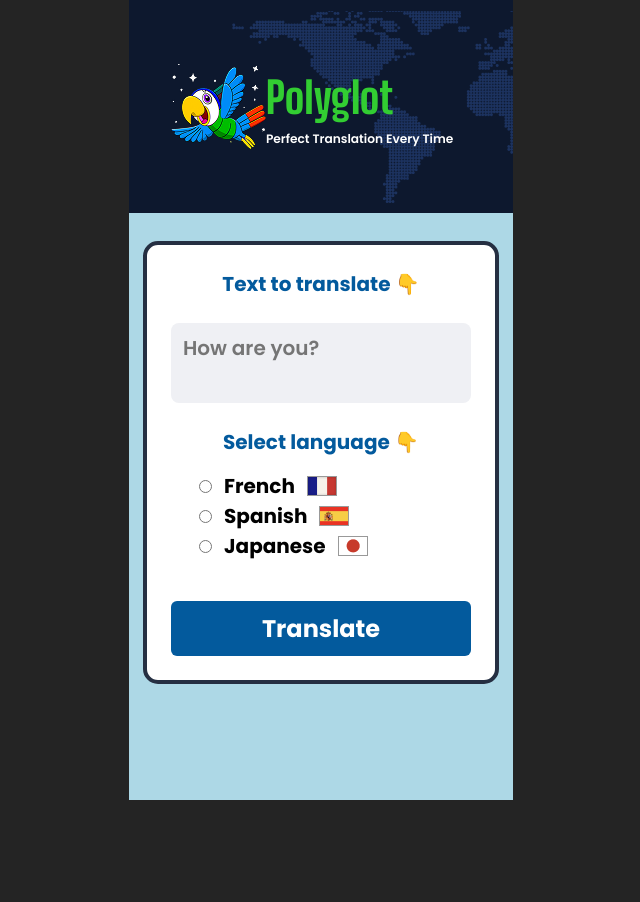
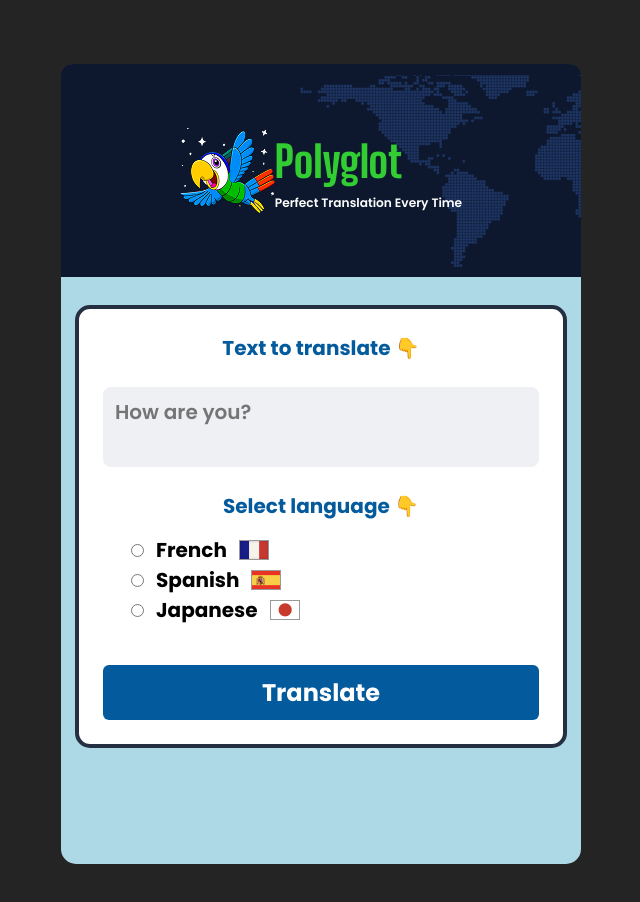
Before and after one commit to hairama/polyglot, a React (Vite) app: page / in a window 1280 px wide. Shown: the top 902 px of the page, without its empty margins (319-959 px from the left). Before the commit the page ends 800 px from the top, so only its background shows below. Built offline with nearby package versions, Linux system fonts and the light colour scheme; no server answers.

Commit message:
Added error handling

```diff
--- a/src/App.css
+++ b/src/App.css
@@ -1,9 +1,15 @@
 main {
   flex-direction: column;
-  min-height: 100vh;
-  border: 4px solid blue;
+  height: 100vh;
+  width: clamp(356px, 65vw, 520px);
   background-color: var(--color-white);
   border: 0;
   margin: 0 auto;
-  background-color: lightblue;
+  background-color: #add8e6;
 }
+
+@media (min-width: 430px) {
+  main {
+    border-radius: 15px;
+  }
+}
--- a/src/elements/SelectLanguage/index.jsx
+++ b/src/elements/SelectLanguage/index.jsx
@@ -5,7 +5,7 @@ import SpFlag from "/sp-flag.png"
 import FrFlag from "/fr-flag.png"
 
 export default function SelectLanguage({ onLanguageChange }) {
-
+    // To simulate data coming from an API or preferences/settings page
     const languageArray = [
                 {language: "French", flag: FrFlag},
                 {language: "Spanish", flag: SpFlag},
--- a/src/elements/TextArea/TextArea.scss
+++ b/src/elements/TextArea/TextArea.scss
@@ -13,11 +13,14 @@ textarea {
     box-sizing: border-box;
     padding: 10px 12px;
     margin: 24px 0;
-    width: 300px;
+    width: clamp(300px, 100%, 440px);
     @include root.input-text;
-
 }
 
 textarea:focus, textarea:active {
     border: none;
 }
+
+.error {
+    color: red;
+}
--- a/src/elements/TextArea/index.jsx
+++ b/src/elements/TextArea/index.jsx
@@ -1,15 +1,15 @@
 import { React } from "react"
 import "./TextArea.scss"
 
-
-export default function Input({id="", labelName = "", value="", onChange}) {
-
+export default function Input({id="", labelName = "", value="", error=null, onChange}) {
+    const isAnError = error ? "error" : ""
     return (
         <>
             <label
                 htmlFor={id}
+                className={isAnError}
             >{labelName}</label>
-            <textarea
+            <textarea className={isAnError}
                 id={id}
                 value={value}
                 placeholder="How are you?"
--- a/src/global/Header/Header.scss
+++ b/src/global/Header/Header.scss
@@ -3,6 +3,7 @@
 header {
     background-color: var(--color-blue-500);
     align-items: center;
+    justify-content: center;
     background-image: url("/world-map-vector.png");
     background-position: right;
     background-repeat: no-repeat;
@@ -28,3 +29,9 @@ p {
     margin-top: 0;
     @include root.by-line;
 }
+
+@media (min-width: 430px) {
+    header {
+      border-radius: 12px 12px 0 0;
+    }
+  }
--- a/src/global/Main/index.jsx
+++ b/src/global/Main/index.jsx
@@ -1,20 +1,37 @@
 import "./Main.scss";
+
 import { React, useState } from "react";
+
 import TextArea from "../../elements/TextArea/index";
 import SelectLanguage from "../../elements/SelectLanguage";
 import Button from "../../elements/Button/index";
+
 import use_translation from "../../hooks/use_translation";
 
 export default function Main() {
+    const { translation, translateText, loading, error } = use_translation();
+
     const [userText, setUserText] = useState("");
     const [selectedLanguage, setSelectedLanguage] = useState("");
     const [isTranslated, setIsTranslated] = useState(false);
-    const { translation, translateText, loading, error } = use_translation();
+    const [formValidationError, setFormValidationError] = useState(null);
+
+    function handleUserInput(userTextValue) {
+        if (userTextValue.length >= 45) {
+            setFormValidationError("Maximum 45 characters")
+        } else {
+            setFormValidationError(null)
+            setUserText(userTextValue)
+        }
+    }
 
     async function handleTranslate() {
         // Check that the user entered text to translate AND selected a language
-        if (!userText || !selectedLanguage) return;
-        // TODO: implement form validation
+        if (!userText || !selectedLanguage ) {
+            setFormValidationError("Enter text & select language");
+            return;
+        }
+        setFormValidationError(null);
         await translateText(userText, selectedLanguage);
 
         // After successful translation, toggle the translation view
@@ -27,13 +44,17 @@ export default function Main() {
         document.getElementById("TextToTranslate").focus()
     }
 
+    const userInputLabelOrErrorMessage = formValidationError ? formValidationError : "Text to translate 👇"
+    const translationOrLoadingOrErrorMessage = (loading === true ) ? (<p>Loading...</p>) : (translation || error)
+
     return (
         <article>
             <TextArea
                 id="TextToTranslate"
-                labelName="Text to translate 👇"
+                labelName={userInputLabelOrErrorMessage}
                 value={userText}
-                onChange={(e) => setUserText(e.target.value)}
+                onChange={(e) => handleUserInput(e.target.value)}
+                error={formValidationError}
                 readOnly={false}/>
             {/* Displays translated text when handleTranslate runs successfully */}
             {isTranslated ? (
@@ -41,7 +62,7 @@ export default function Main() {
                     <TextArea
                         readOnly={true}
                         labelName="Your translation 👇"
-                        value={translation || ""}/>
+                        value={translationOrLoadingOrErrorMessage}/>
                     <Button
                         text="Start Over"
                         onClick={handleStartOver}/>
@@ -55,9 +76,6 @@ export default function Main() {
                         onClick={handleTranslate}/>
                 </>
             )}
-            {/* TODO: move these messages into the TextArea component */}
-            {loading && <p>Loading...</p>}
-            {error && <p style={{ color: "red" }}>Error: {error}</p>}
         </article>
     );
 }
--- a/src/hooks/use_translation.jsx
+++ b/src/hooks/use_translation.jsx
@@ -14,7 +14,6 @@ export default function use_translation() {
     const [error, setError] = useState(null);
 
     const translateText = useCallback(async (userText, language) => {
-        console.log(`Text: ${userText}, language: ${language}`)
         if (!userText || !language) {
             console.warn("Skipping translation: Missing userText or language");
             return;
@@ -29,8 +28,6 @@ export default function use_translation() {
                     { role: "user", content: userText }
                 ]
             });
-
-            console.log("OpenAI Response:", response);
 
             if (!response || !response.choices || !response.choices[0]?.message?.content) {
                 throw new Error("Invalid API response");
--- a/src/index.css
+++ b/src/index.css
@@ -7,3 +7,9 @@ body {
   min-height: 100vh;
   background-color: #242424;
 }
+
+@media (min-width: 430px) {
+  body {
+    margin: max(5vw, 3vh);
+  }
+}
```
Also changed, not shown: public/favicon/site.webmanifest, 1 other file (tests, documents, lock files or other folders).
